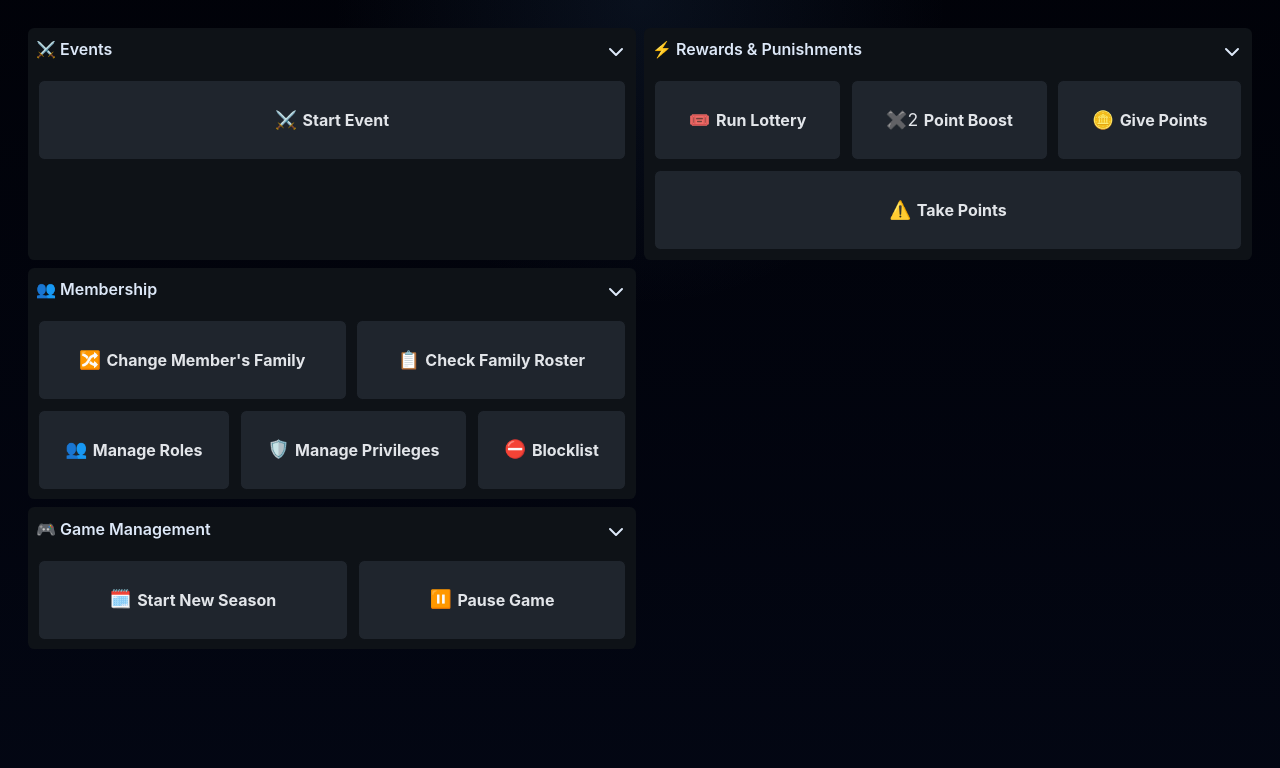
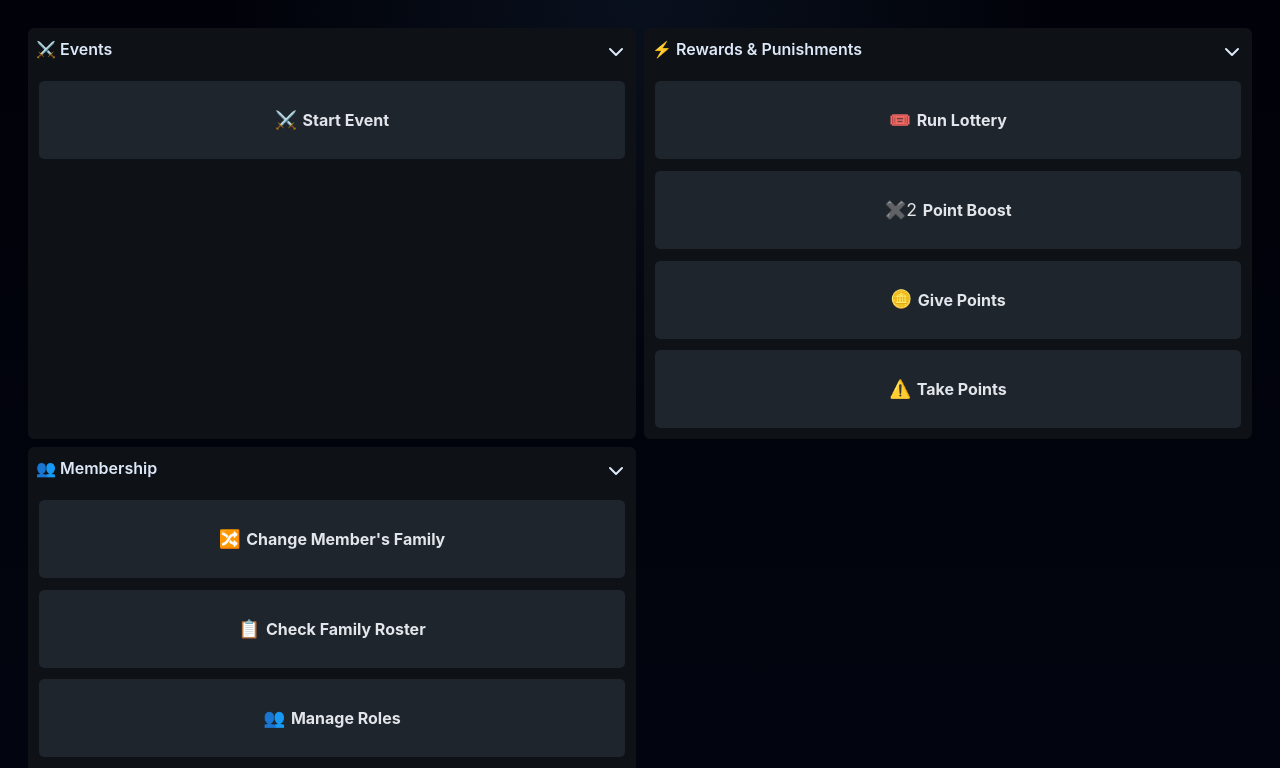
Before and after one commit to ivancis/gyld-design-assessment, a React (Vite) app: page / in a window 1280 px wide. Shown: the top 768 px of the page. Built offline with nearby package versions, Linux system fonts and the light colour scheme.

Commit message:
styles for pause banner, form elements, layout, dstokens:colors,typography,borders,paddings

```diff
--- a/src/App.css
+++ b/src/App.css
@@ -12,7 +12,7 @@
 
 .toaster {
   position: sticky;
-  top: 1rem;
+  bottom: 1rem;
   z-index: 1000;
   width: 100%;
 }
@@ -25,6 +25,39 @@
   padding: 1rem;
   color: var(--neutral-50);
   box-shadow: 0 0.5rem 1rem var(--surface-backdrop);
+}
+
+.pause-banner__body {
+  display: flex;
+  flex-direction: column;
+  gap: 0.2rem;
+}
+
+.pause-banner__time {
+  font-size: 0.75rem;
+  opacity: 0.8;
+}
+
+.pause-banner__close {
+  appearance: none;
+  border: none;
+  font: inherit;
+  display: flex;
+  align-items: center;
+  justify-content: center;
+  padding: 0.25rem;
+  border-radius: var(--radius-sm);
+  background: oklch(1 0 0 / 0.1);
+  color: inherit;
+  cursor: pointer;
+  flex-shrink: 0;
+  transition: background-color var(--transition-fast);
+}
+
+@media (hover: hover) {
+  .pause-banner__close:hover {
+    background: oklch(1 0 0 / 0.2);
+  }
 }
 
 .pause-banner--pause {
@@ -97,6 +130,7 @@
 }
 
 .section-content {
+  display: grid;
   padding: 0.6rem;
 }
 
@@ -107,9 +141,8 @@
 }
 
 .action-tile {
-  flex: 1 1 auto;
-  min-width: 25%;
-  margin: auto;
+  flex: 1 0 auto;
+  width: 100%;
   gap: 1rem;
   display: flex;
   align-items: center;
@@ -383,6 +416,9 @@ input[type="number"] {
 }
 
 @media (max-width: 720px) {
+  #root {
+    padding: 0.5rem;
+  }
   .sections-stack { /* gridExperiment */
     display: flex;
     flex-direction: column;
--- a/src/index.css
+++ b/src/index.css
@@ -23,7 +23,7 @@ html {
 
   /* ── Slate tones (text layer, slightly bluer) ───────────── */
   --slate-300: oklch(0.831 0.016 261);
-  /* --slate-200: oklch(0.882 0.03 254); */
+  --slate-600: oklch(0.58  0.03  254);
 
   /* ── Accent blue ────────────────────────────────────────── */
   /* --blue-200: oklch(0.832 0.08  258); */
@@ -33,25 +33,25 @@ html {
   /* --blue-700: oklch(0.395 0.198 264); */
 
   /* ── Status ─────────────────────────────────────────────── */
-  --status-danger:  oklch(0.258 0.105 1);
-  --status-success: oklch(0.297 0.094 148);
-  --status-warning: oklch(0.366 0.139 31);
+  --status-danger:  oklch(0.62 0.2 25);
+  --status-success: oklch(0.843 0.107 145);
+  --status-warning: oklch(0.35 0.06 55);
 
   /* ── Semantic surface ────────────────────────────────────── */
   --surface-panel:   oklch(0.14 0.026 265 / 0.9);
   --surface-section: var(--neutral-900);
-  --surface-header:  var(--neutral-900);
+  --surface-header:  var(--neutral-950);
   --surface-input:   oklch(0.17 0.024 261);
   --surface-backdrop:   oklch(0.13 0.027 264 / 0.72);
 
   /* ── Semantic border ─────────────────────────────────────── */
-  --border-default: var(--neutral-700);
-  --border-panel:   oklch(0.618 0.052 254 / 0.16);
+  --border-default: var(--neutral-950);
+  --border-panel:   var(--neutral-800);
 
   /* ── Semantic text ───────────────────────────────────────── */
   --text-strong: oklch(0.969 0.024 263);
   --text-body:   oklch(0.928 0.025 258);
-  --text-muted:  var(--slate-300);
+  --text-muted:  var(--slate-600);
   --text-faint:  oklch(0.882 0.03 254 / 0.72);
 
   /* ── Semantic accent ─────────────────────────────────────── */
@@ -117,7 +117,7 @@ textarea {
 }
 
 #root {
-  width: min(1320px, 100%);
+  width: min(1400px, 100%);
   margin: 0 auto;
   padding: 28px;
 }
@@ -140,9 +140,3 @@ h3,
 p {
   margin: 0;
 }
-
-@media (max-width: 720px) {
-  #root {
-    padding: 16px;
-  }
-}
```
